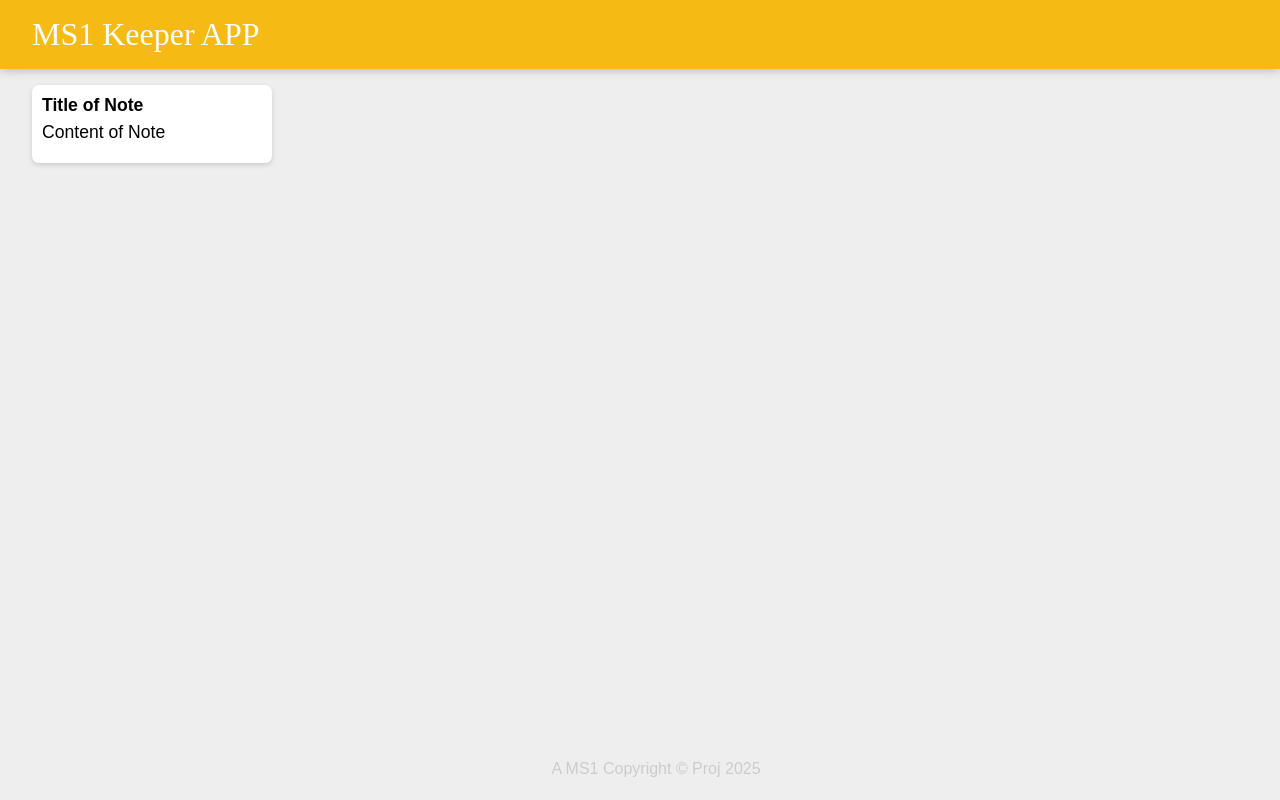
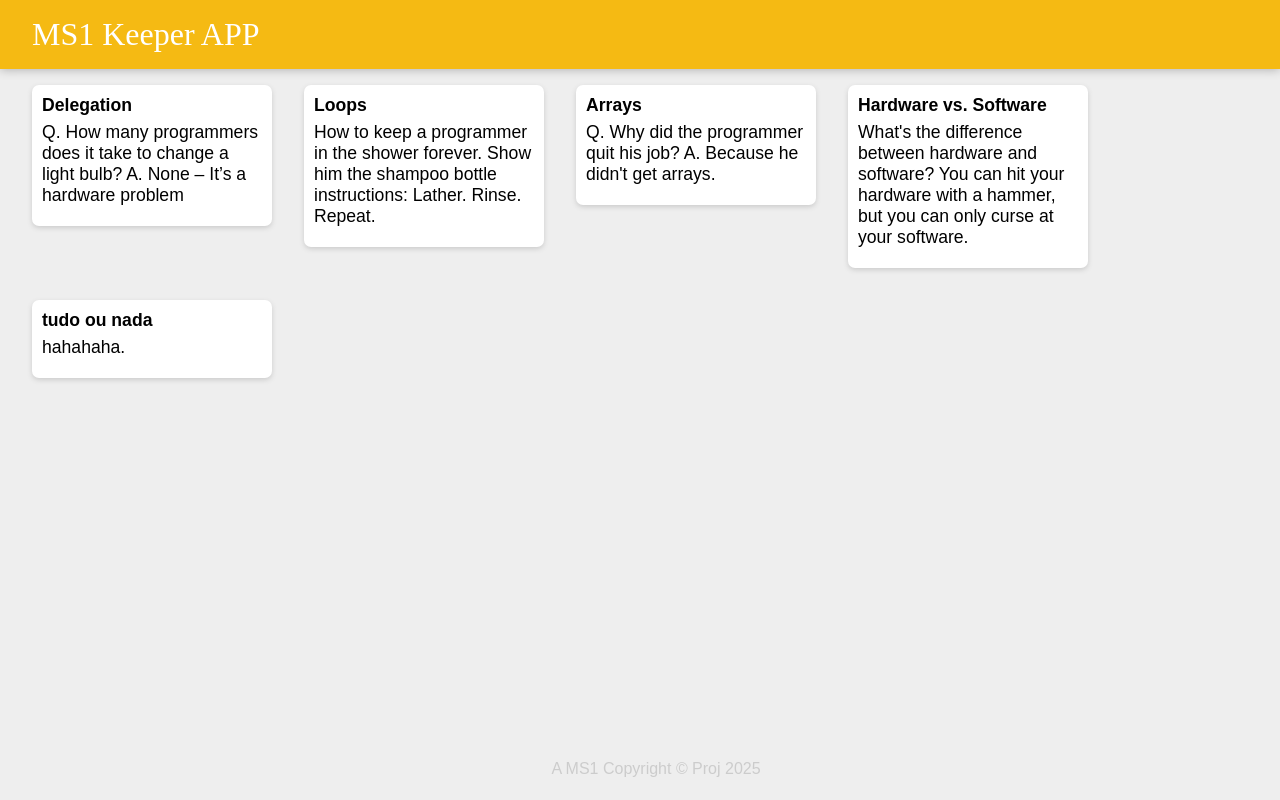
Before and after one commit to MarceloMSilveira/keep-app, a React (Vite) app: page / in a window 1280 px wide. Built offline with nearby package versions, Linux system fonts and the light colour scheme.

Commit message:
using map function to add notes

```diff
--- a/src/App.jsx
+++ b/src/App.jsx
@@ -1,12 +1,19 @@
 import Footer from "./components/Footer";
 import Header from "./components/Header";
 import Note from "./components/Note";
+import notes from "./notes";
+
+function renderNote(note) {
+  return(
+    <Note title={note.title} content={note.content}/>
+  )
+}
 
 function App() {
   return(
     <>
       <Header />
-      <Note />
+      {notes.map(renderNote)}
       <Footer />
     </>
   )
--- a/src/components/Note.jsx
+++ b/src/components/Note.jsx
@@ -1,7 +1,4 @@
-function Note () {
-  const title = "Title of Note";
-  const content = "Content of Note"
-
+function Note ({title,content}) {
   return (
     <div className="note">
       <h1>{title}</h1>
--- a/src/notes.js
+++ b/src/notes.js
@@ -22,6 +22,12 @@
     title: "Hardware vs. Software",
     content:
       "What's the difference between hardware and software? You can hit your hardware with a hammer, but you can only curse at your software."
+  },
+  {
+    key: 5,
+    title: "tudo ou nada",
+    content:
+      "hahahaha."
   }
 ];
 
```
